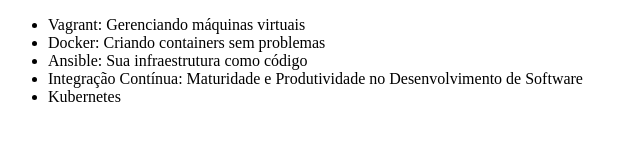
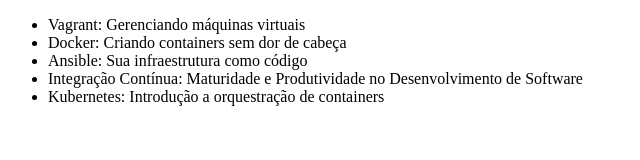
Before and after one commit to lescarpi/alura-git, a plain HTML site: page index.html in a window 1280 px wide. Shown: the whole page, without its empty margins (0-640 px from the left). Drawn offline with Linux system fonts and the light colour scheme.

Commit message:
Alterado nome do curso de Kubernetes

```diff
--- a/index.html
+++ b/index.html
@@ -7,10 +7,10 @@
 <body>
     <ul>
         <li>Vagrant: Gerenciando máquinas virtuais</li>
-        <li>Docker: Criando containers sem problemas</li>
+        <li>Docker: Criando containers sem dor de cabeça</li>
         <li>Ansible: Sua infraestrutura como código</li>
         <li>Integração Contínua: Maturidade e Produtividade no Desenvolvimento de Software</li>
-        <li>Kubernetes</li>
+        <li>Kubernetes: Introdução a orquestração de containers</li>
     </ul>
 </body>
 </html>
```
